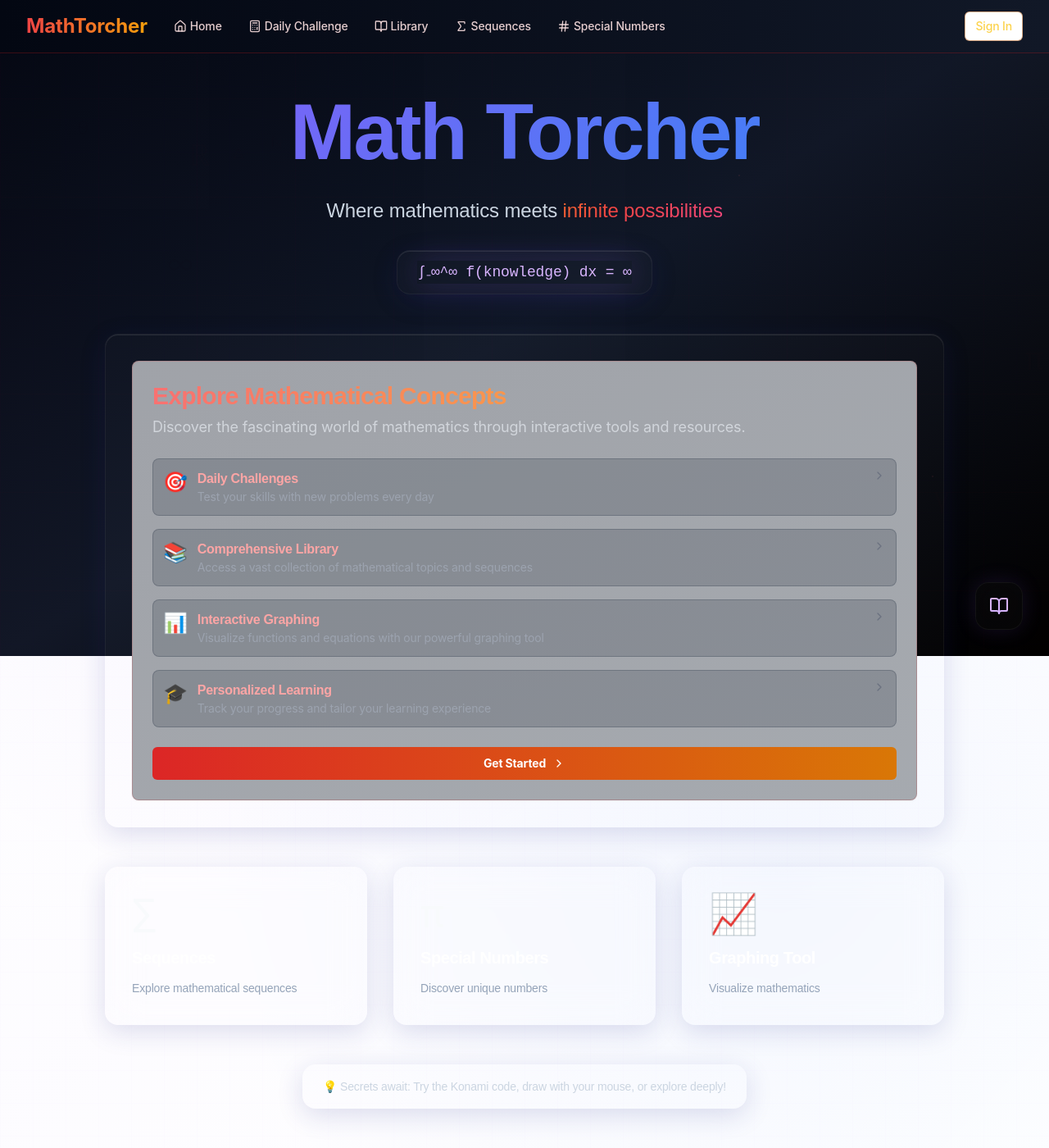
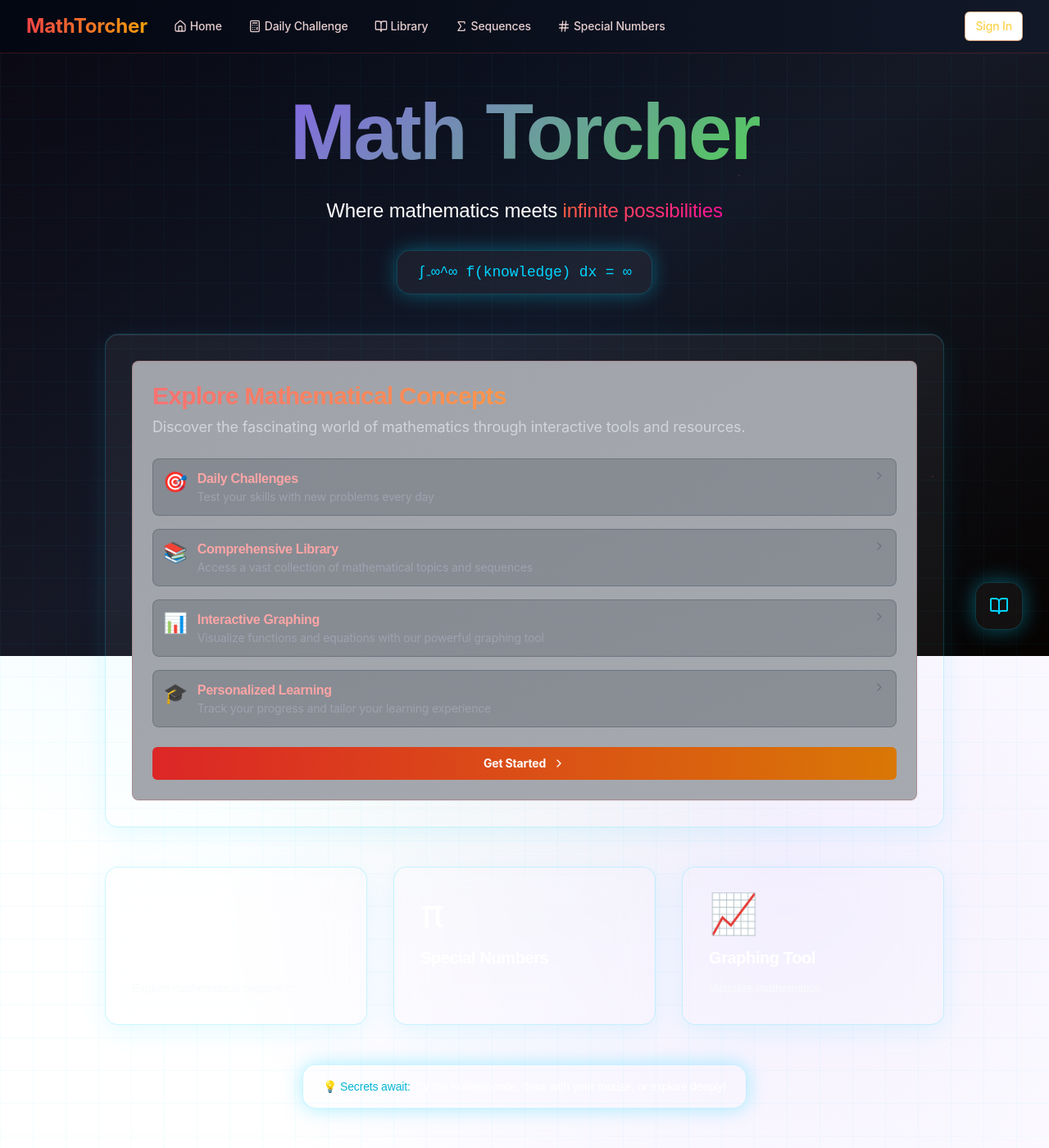
Before and after one commit to Master5401/infinitum-imperium-mathematica, a React (Vite) app: page / in a window 1280 px wide. Shown: the whole page at 82% size. Built offline with nearby package versions, Linux system fonts and the light colour scheme.

Commit message:
Refactor: Improve color scheme for better contrast
Adjusted the color palette to enhance contrast and visual appeal. Modified color variables in `tailwind.config.ts` and updated component styles in `src/index.css`, `src/pages/Index.tsx`, and `src/pages/Graphing.tsx` to reflect the new color scheme.

```diff
--- a/src/index.css
+++ b/src/index.css
@@ -34,8 +34,8 @@ body {
   font-family: 'Inter', -apple-system, BlinkMacSystemFont, sans-serif;
   font-weight: 400;
   overflow-x: hidden;
-  background: linear-gradient(135deg, #0a0a0f 0%, #1a1425 50%, #0f0a0f 100%);
-  color: #f8fafc;
+  background: linear-gradient(135deg, #0A0A0F 0%, #1A1B23 50%, #0A0A0F 100%);
+  color: #FFFFFF;
   letter-spacing: -0.01em;
 }
 
@@ -58,7 +58,7 @@ h1, h2, h3, h4, h5, h6 {
   font-weight: 400;
 }
 
-/* Fluid, minimalistic animations */
+/* High-contrast animations */
 @keyframes gentle-fade-in {
   0% {
     opacity: 0;
@@ -70,14 +70,21 @@ h1, h2, h3, h4, h5, h6 {
   }
 }
 
-@keyframes gentle-scale-in {
-  0% {
-    transform: scale(0.96);
-    opacity: 0;
+@keyframes electric-glow {
+  0%, 100% {
+    box-shadow: 0 0 20px rgba(0, 212, 255, 0.3);
   }
-  100% {
-    transform: scale(1);
-    opacity: 1;
+  50% {
+    box-shadow: 0 0 40px rgba(0, 212, 255, 0.6);
+  }
+}
+
+@keyframes neon-pulse {
+  0%, 100% {
+    text-shadow: 0 0 10px currentColor;
+  }
+  50% {
+    text-shadow: 0 0 20px currentColor, 0 0 30px currentColor;
   }
 }
 
@@ -90,79 +97,50 @@ h1, h2, h3, h4, h5, h6 {
   }
 }
 
-@keyframes gentle-pulse {
-  0%, 100% {
-    opacity: 0.4;
-    transform: scale(1);
-  }
-  50% {
-    opacity: 0.7;
-    transform: scale(1.02);
-  }
-}
-
-@keyframes subtle-breathe {
-  0%, 100% {
-    opacity: 0.2;
-  }
-  50% {
-    opacity: 0.4;
-  }
-}
-
-@keyframes fluid-glow {
-  0%, 100% {
-    box-shadow: 0 0 20px rgba(139, 92, 246, 0.1);
-  }
-  50% {
-    box-shadow: 0 0 40px rgba(139, 92, 246, 0.2);
-  }
-}
-
-/* Futuristic glass morphism */
+/* High-contrast glass morphism */
 .glass-card {
-  background: rgba(255, 255, 255, 0.02);
+  background: rgba(255, 255, 255, 0.05);
   backdrop-filter: blur(20px);
-  border: 1px solid rgba(255, 255, 255, 0.05);
+  border: 1px solid rgba(0, 212, 255, 0.2);
   border-radius: 16px;
   box-shadow:
-    0 8px 32px 0 rgba(31, 38, 135, 0.15),
+    0 8px 32px 0 rgba(0, 212, 255, 0.1),
     inset 0 1px 0 rgba(255, 255, 255, 0.1);
 }
 
 .neo-border {
-  border: 1px solid;
-  border-image: linear-gradient(135deg, rgba(139, 92, 246, 0.2), rgba(59, 130, 246, 0.2), rgba(139, 92, 246, 0.2)) 1;
+  border: 2px solid;
+  border-image: linear-gradient(135deg, #00D4FF, #8B5CF6, #39FF14) 1;
   border-radius: 12px;
 }
 
-/* Minimalistic hover effects */
+/* Enhanced hover effects */
 .hover-lift {
   transition: all 0.4s cubic-bezier(0.25, 0.46, 0.45, 0.94);
 }
 
 .hover-lift:hover {
-  transform: translateY(-2px);
-  box-shadow: 0 12px 40px rgba(139, 92, 246, 0.15);
+  transform: translateY(-4px);
+  box-shadow: 0 20px 50px rgba(0, 212, 255, 0.3);
 }
 
-/* Fluid text gradients */
+/* High-contrast text gradients */
 .text-gradient-primary {
-  background: linear-gradient(135deg, #8b5cf6, #3b82f6, #06b6d4);
+  background: linear-gradient(135deg, #00D4FF, #8B5CF6, #39FF14);
+  background-size: 200% 200%;
+  -webkit-background-clip: text;
+  -webkit-text-fill-color: transparent;
+  background-clip: text;
+  animation: gradient-shift 4s ease-in-out infinite;
+}
+
+.text-gradient-accent {
+  background: linear-gradient(135deg, #FF6B35, #FF1493, #BF00FF);
   background-size: 200% 200%;
   -webkit-background-clip: text;
   -webkit-text-fill-color: transparent;
   background-clip: text;
   animation: gradient-shift 6s ease-in-out infinite;
-}
-
-.text-gradient-accent {
-  background: linear-gradient(135deg, #f59e0b, #ef4444, #ec4899);
-  background-size: 200% 200%;
-  -webkit-background-clip: text;
-  -webkit-text-fill-color: transparent;
-  background-clip: text;
-  animation: gradient-shift 8s ease-in-out infinite;
 }
 
 @keyframes gradient-shift {
@@ -174,40 +152,40 @@ h1, h2, h3, h4, h5, h6 {
   }
 }
 
-/* Futuristic background patterns */
+/* Enhanced background patterns */
 .neural-network {
   background-image:
-    radial-gradient(circle at 25% 25%, rgba(139, 92, 246, 0.05) 0%, transparent 50%),
-    radial-gradient(circle at 75% 75%, rgba(59, 130, 246, 0.05) 0%, transparent 50%),
-    linear-gradient(135deg, transparent 0%, rgba(139, 92, 246, 0.02) 50%, transparent 100%);
+    radial-gradient(circle at 25% 25%, rgba(0, 212, 255, 0.1) 0%, transparent 50%),
+    radial-gradient(circle at 75% 75%, rgba(139, 92, 246, 0.1) 0%, transparent 50%),
+    radial-gradient(circle at 50% 50%, rgba(57, 255, 20, 0.05) 0%, transparent 50%);
 }
 
 .grid-pattern {
   background-image:
-    linear-gradient(rgba(139, 92, 246, 0.03) 1px, transparent 1px),
-    linear-gradient(90deg, rgba(139, 92, 246, 0.03) 1px, transparent 1px);
+    linear-gradient(rgba(0, 212, 255, 0.1) 1px, transparent 1px),
+    linear-gradient(90deg, rgba(0, 212, 255, 0.1) 1px, transparent 1px);
   background-size: 40px 40px;
 }
 
-/* Smooth scrollbar */
+/* High-contrast scrollbar */
 ::-webkit-scrollbar {
-  width: 6px;
+  width: 8px;
 }
 
 ::-webkit-scrollbar-track {
-  background: rgba(15, 23, 42, 0.5);
+  background: rgba(10, 10, 15, 0.8);
 }
 
 ::-webkit-scrollbar-thumb {
-  background: linear-gradient(135deg, rgba(139, 92, 246, 0.3), rgba(59, 130, 246, 0.3));
+  background: linear-gradient(135deg, rgba(0, 212, 255, 0.6), rgba(139, 92, 246, 0.6));
   border-radius: 10px;
 }
 
 ::-webkit-scrollbar-thumb:hover {
-  background: linear-gradient(135deg, rgba(139, 92, 246, 0.5), rgba(59, 130, 246, 0.5));
+  background: linear-gradient(135deg, rgba(0, 212, 255, 0.8), rgba(139, 92, 246, 0.8));
 }
 
-/* Input and button refinements */
+/* Enhanced input and button styles */
 input, button, textarea {
   transition: all 0.3s cubic-bezier(0.25, 0.46, 0.45, 0.94);
   font-family: 'Inter', sans-serif;
@@ -215,11 +193,11 @@ input, button, textarea {
 
 input:focus, textarea:focus {
   outline: none;
-  box-shadow: 0 0 0 2px rgba(139, 92, 246, 0.2);
-  border-color: rgba(139, 92, 246, 0.4);
+  box-shadow: 0 0 0 3px rgba(0, 212, 255, 0.4);
+  border-color: rgba(0, 212, 255, 0.8);
 }
 
-/* Remove old animation definitions and keep minimal essential ones */
+/* Essential animations */
 @keyframes fade-in {
   0% {
     opacity: 0;
--- a/src/pages/Index.tsx
+++ b/src/pages/Index.tsx
@@ -51,31 +51,31 @@ const Index = () => {
       <SecretsEasterEgg />
 
       {/* Grid Pattern Overlay */}
-      <div className="absolute inset-0 grid-pattern opacity-30" />
+      <div className="absolute inset-0 grid-pattern opacity-40" />
 
       {/* Main Content */}
       <div className="relative z-10 container min-h-screen flex items-center justify-center py-12">
         <div className="w-full max-w-5xl space-y-12">
-          {/* Hero Section with futuristic typography */}
+          {/* Hero Section with high-contrast typography */}
           <div className="text-center space-y-8" style={{ animation: 'gentle-fade-in 1.2s ease-out' }}>
-            <h1 className="text-6xl md:text-8xl font-futuristic font-bold text-gradient-primary leading-tight tracking-tight">
+            <h1 className="text-6xl md:text-8xl font-futuristic font-bold text-gradient-primary leading-tight tracking-tight animate-neon-pulse">
               Math Torcher
             </h1>
-            <p className="text-xl md:text-2xl font-space text-slate-300 max-w-3xl mx-auto leading-relaxed font-light">
-              Where mathematics meets <span className="text-gradient-accent font-medium">infinite possibilities</span>
+            <p className="text-xl md:text-2xl font-space text-neutral-white max-w-3xl mx-auto leading-relaxed font-light">
+              Where mathematics meets <span className="text-gradient-accent font-medium animate-neon-pulse">infinite possibilities</span>
             </p>
 
-            {/* Refined mathematical formula with futuristic styling */}
-            <div className="inline-block glass-card px-6 py-3 hover-lift">
-              <div className="text-lg font-mono text-purple-300 animate-fluid-glow">
+            {/* Mathematical formula with electric styling */}
+            <div className="inline-block glass-card px-6 py-3 hover-lift animate-electric-glow">
+              <div className="text-lg font-mono text-electric-blue">
                 ∫₋∞^∞ f(knowledge) dx = ∞
               </div>
             </div>
           </div>
 
-          {/* Interactive Main Card with glass morphism */}
+          {/* Interactive Main Card with enhanced glass morphism */}
           <div style={{ animation: 'gentle-fade-in 1s ease-out 0.3s both' }}>
-            <div className="glass-card hover-lift p-8">
+            <div className="glass-card hover-lift p-8 border-2 border-electric-blue/30">
               <InteractiveCard
                 {...cardData}
                 onGetStarted={() => navigate('/auth')}
@@ -83,17 +83,17 @@ const Index = () => {
             </div>
           </div>
 
-          {/* Quick Access Features with modern cards */}
+          {/* Quick Access Features with high-contrast cards */}
           <div className="grid md:grid-cols-3 gap-8">
             {[
-              { title: "Sequences", path: "/sequences", icon: "∑", description: "Explore mathematical sequences", color: "from-violet-500/20 to-purple-500/20" },
-              { title: "Special Numbers", path: "/special-numbers", icon: "π", description: "Discover unique numbers", color: "from-blue-500/20 to-cyan-500/20" },
-              { title: "Graphing Tool", path: "/graphing", icon: "📈", description: "Visualize mathematics", color: "from-emerald-500/20 to-teal-500/20" }
+              { title: "Sequences", path: "/sequences", icon: "∑", description: "Explore mathematical sequences", gradient: "from-electric-blue/30 to-electric-purple/30", border: "border-electric-blue/50" },
+              { title: "Special Numbers", path: "/special-numbers", icon: "π", description: "Discover unique numbers", gradient: "from-neon-green/30 to-electric-teal/30", border: "border-neon-green/50" },
+              { title: "Graphing Tool", path: "/graphing", icon: "📈", description: "Visualize mathematics", gradient: "from-neon-pink/30 to-neon-orange/30", border: "border-neon-pink/50" }
             ].map((item, index) => (
               <div
                 key={index}
                 onClick={() => navigate(item.path)}
-                className={`group cursor-pointer glass-card hover-lift p-8 bg-gradient-to-br ${item.color} border border-white/10 transition-all duration-500`}
+                className={`group cursor-pointer glass-card hover-lift p-8 bg-gradient-to-br ${item.gradient} border-2 ${item.border} transition-all duration-500`}
                 style={{
                   animation: `gentle-fade-in 0.8s ease-out ${0.6 + index * 0.1}s both`
                 }}
@@ -101,34 +101,34 @@ const Index = () => {
                 <div className="text-5xl mb-4 transition-transform duration-500 group-hover:scale-110 group-hover:-rotate-6">
                   {item.icon}
                 </div>
-                <h3 className="text-xl font-futuristic font-semibold text-white mb-3 group-hover:text-gradient-primary transition-all duration-300">
+                <h3 className="text-xl font-futuristic font-semibold text-neutral-white mb-3 group-hover:text-gradient-primary transition-all duration-300">
                   {item.title}
                 </h3>
-                <p className="font-space text-slate-400 text-sm group-hover:text-slate-300 transition-colors duration-300 leading-relaxed">
+                <p className="font-space text-neutral-light text-sm group-hover:text-neutral-white transition-colors duration-300 leading-relaxed">
                   {item.description}
                 </p>
               </div>
             ))}
           </div>
 
-          {/* Fun Fact Section with minimal design */}
+          {/* Fun Fact Section with electric styling */}
           <div className="text-center space-y-4" style={{ animation: 'gentle-fade-in 0.8s ease-out 1.2s both' }}>
-            <div className="inline-block glass-card px-6 py-4 hover-lift border border-purple-500/20">
-              <p className="font-space text-slate-300 text-sm font-light">
-                💡 <strong className="font-medium">Secrets await:</strong> Try the Konami code, draw with your mouse, or explore deeply!
+            <div className="inline-block glass-card px-6 py-4 hover-lift border-2 border-electric-purple/40 animate-electric-glow">
+              <p className="font-space text-neutral-white text-sm font-light">
+                💡 <strong className="font-medium text-electric-cyan">Secrets await:</strong> Try the Konami code, draw with your mouse, or explore deeply!
               </p>
             </div>
           </div>
         </div>
       </div>
 
-      {/* Minimalistic Floating Action Button */}
+      {/* Electric Floating Action Button */}
       <div className="fixed bottom-8 right-8 z-20">
         <button
           onClick={() => navigate('/auth')}
-          className="group glass-card hover-lift p-4 border border-purple-500/30 transition-all duration-500 animate-fluid-glow"
+          className="group glass-card hover-lift p-4 border-2 border-electric-blue/50 transition-all duration-500 animate-electric-glow"
         >
-          <BookOpen className="h-6 w-6 text-purple-300 group-hover:text-white transition-all duration-500 group-hover:rotate-12" />
+          <BookOpen className="h-6 w-6 text-electric-blue group-hover:text-neon-green transition-all duration-500 group-hover:rotate-12" />
         </button>
       </div>
     </div>
--- a/tailwind.config.ts
+++ b/tailwind.config.ts
@@ -69,17 +69,36 @@ export default {
 					border: 'hsl(var(--sidebar-border))',
 					ring: 'hsl(var(--sidebar-ring))'
 				},
+				// New high-contrast color scheme
+				electric: {
+					blue: '#00D4FF',
+					purple: '#8B5CF6',
+					cyan: '#06B6D4',
+					teal: '#14B8A6',
+					emerald: '#10B981',
+				},
+				neon: {
+					green: '#39FF14',
+					pink: '#FF1493',
+					orange: '#FF6B35',
+					yellow: '#FFFF00',
+					purple: '#BF00FF',
+				},
+				dark: {
+					bg: '#0A0A0F',
+					surface: '#1A1B23',
+					elevated: '#2A2D3A',
+				},
 				neutral: {
+					white: '#FFFFFF',
+					light: '#F8FAFC',
 					gray: '#8E9196',
-					darkPurple: '#0f0a15',
-					softGray: '#f8fafc',
-					coolGray: '#64748b',
-					darkGray: '#1e293b',
+					dark: '#1E293B',
 				},
 				glass: {
-					light: 'rgba(255, 255, 255, 0.02)',
-					medium: 'rgba(255, 255, 255, 0.05)',
-					dark: 'rgba(0, 0, 0, 0.1)',
+					light: 'rgba(255, 255, 255, 0.05)',
+					medium: 'rgba(255, 255, 255, 0.10)',
+					dark: 'rgba(0, 0, 0, 0.20)',
 				}
 			},
 			backdropBlur: {
@@ -118,12 +137,20 @@ export default {
 						transform: 'translateY(0) scale(1)'
 					}
 				},
-				'fluid-glow': {
+				'electric-glow': {
 					'0%, 100%': {
-						boxShadow: '0 0 20px rgba(139, 92, 246, 0.1)'
+						boxShadow: '0 0 20px rgba(0, 212, 255, 0.3)'
 					},
 					'50%': {
-						boxShadow: '0 0 40px rgba(139, 92, 246, 0.2)'
+						boxShadow: '0 0 40px rgba(0, 212, 255, 0.6)'
+					}
+				},
+				'neon-pulse': {
+					'0%, 100%': {
+						textShadow: '0 0 10px currentColor'
+					},
+					'50%': {
+						textShadow: '0 0 20px currentColor, 0 0 30px currentColor'
 					}
 				}
 			},
@@ -131,7 +158,8 @@ export default {
 				'accordion-down': 'accordion-down 0.2s ease-out',
 				'accordion-up': 'accordion-up 0.2s ease-out',
 				'gentle-fade-in': 'gentle-fade-in 1.2s ease-out',
-				'fluid-glow': 'fluid-glow 4s ease-in-out infinite',
+				'electric-glow': 'electric-glow 3s ease-in-out infinite',
+				'neon-pulse': 'neon-pulse 2s ease-in-out infinite',
 			}
 		}
 	},
```
Also changed, not shown: src/pages/Graphing.tsx (+17 -17 lines).
